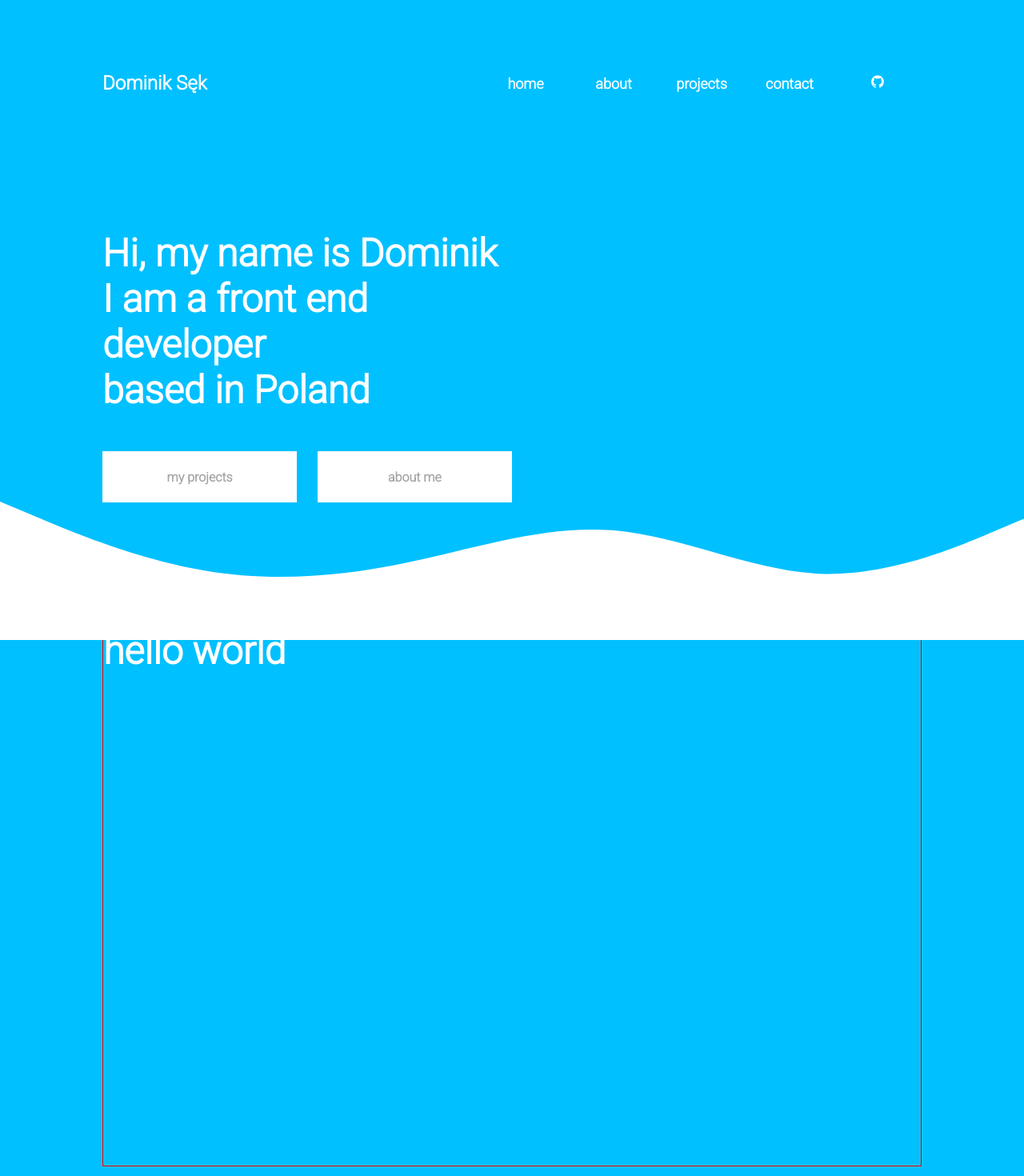
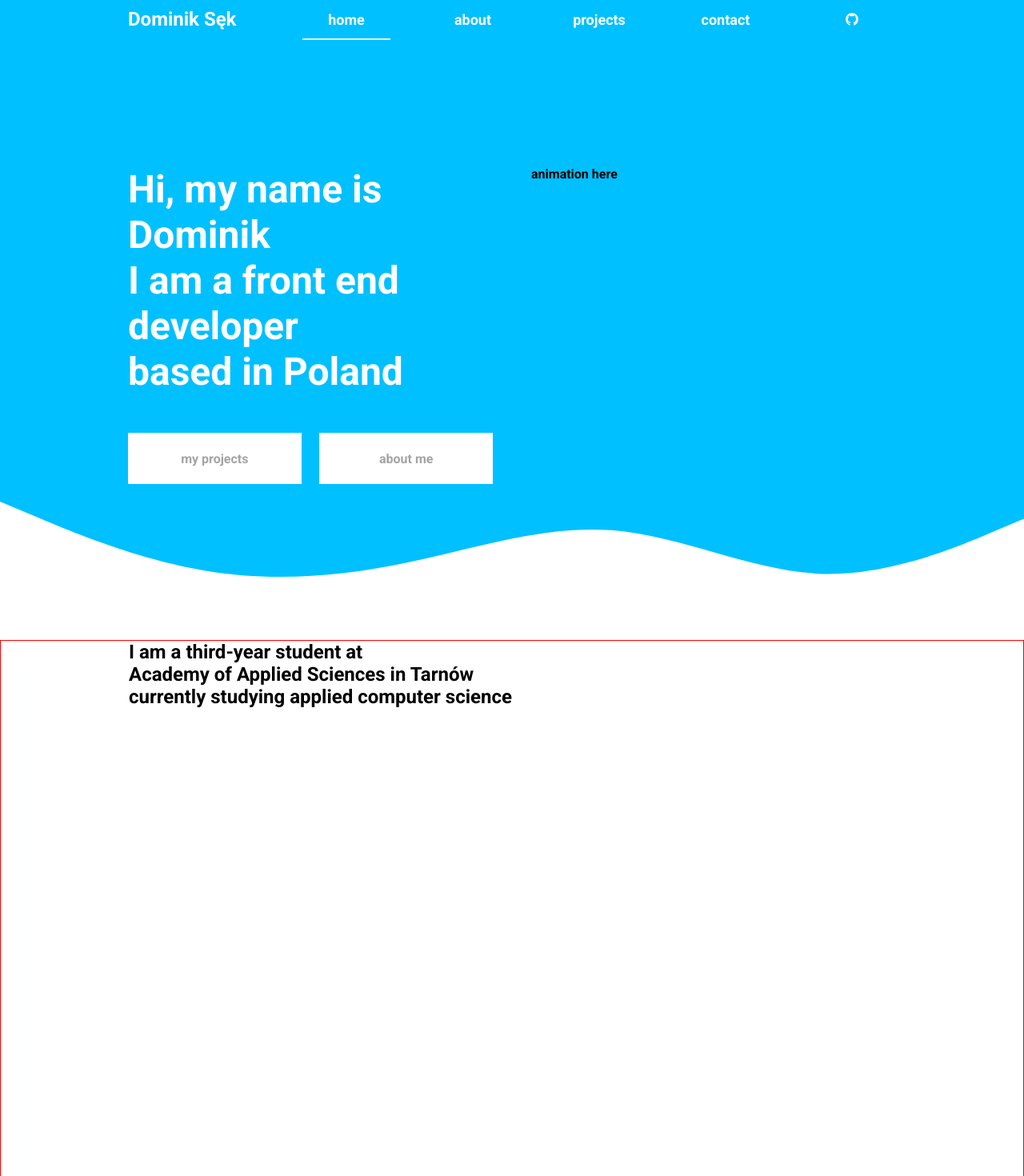
Before and after one commit to dominik-sek/portfolio_old, a React (Create React App) app: page / in a window 1280 px wide. Shown: the top 1470 px of the page at 80% size. Built offline with nearby package versions, Linux system fonts and the light colour scheme.

Commit message:
added all sections, sticky navbar, fixed some paddings

```diff
--- a/public/index.html
+++ b/public/index.html
@@ -29,7 +29,7 @@
 
     <link rel="preconnect" href="https://fonts.googleapis.com">
     <link rel="preconnect" href="https://fonts.gstatic.com" crossorigin>
-    <link href="https://fonts.googleapis.com/css2?family=Roboto:wght@300&display=swap" rel="stylesheet">
+    <link href="https://fonts.googleapis.com/css2?family=Roboto:wght@300;700&display=swap" rel="stylesheet">
 
     <title>Dominik Sęk | Portfolio</title>
   </head>
--- a/src/App.js
+++ b/src/App.js
@@ -2,20 +2,37 @@ import Navbar from 'Components/Navbar';
 import Section from 'Components/Section';
 import LandingPage from 'Components/LandingPage';
 import React, { useState, useEffect } from 'react';
-
+import styled from 'styled-components';
 
 function App() {
+
   return (
-    <>
-      <Navbar />
-      <LandingPage />
+    <Wrapper>
+          <Navbar />
 
-      <Section id="#home">
-        <h1> hello world</h1>
+      <LandingPage id="home"/>
+
+      <Section id="about">
+          <h2>I am a third-year student at<br />
+        Academy of Applied Sciences in Tarnów<br />
+        currently studying applied computer science</h2>
       </Section>
-    </>
+
+      <Section id="projects">
+          <h2>projects section</h2>
+      </Section>
+
+      <Section id="contact">
+          <h2>
+            contact section
+          </h2>
+      </Section>
+
+    </Wrapper>
   );
 }
+const Wrapper = styled.div`
 
+`
 
 export default App;
--- a/src/Components/LandingPage.js
+++ b/src/Components/LandingPage.js
@@ -1,21 +1,31 @@
 
 import styled from 'styled-components';
 import Wave from '../img/wave.svg'
-const LandingPage = () => {
+const LandingPage = (props) => {
     return (
-        <Body className='landing'>
+        <Body id={props.id} className='landing'>
+
 
             <section className='landing-content'>
-                <div className='title'>
+                <div className='left-intro'>
                     <h1>Hi, my name is Dominik<br/>
                         I am a front end developer<br/>
                         based in Poland</h1>
-                </div>
+
                 <div className='buttons'>
+
                     <ul>
                         <li><a href="#projects">my projects</a></li>
-                    <li><a href="about">about me</a></li>
+                        <li><a href="#about">about me</a></li>
                     </ul>
+
+                </div>
+
+                </div>
+
+
+                <div className='right-intro'>
+                    animation here
                 </div>
             </section>
 
@@ -27,19 +37,36 @@ const LandingPage = () => {
 }
 
 const Body = styled.main`
-    height: calc(100vh - 10rem);
+    height: calc(100vh - 4rem);
     display: flex;
     flex-direction: column;
+    justify-content: space-between;
+    background: var(--clr-primary);
+    position: relative;
+
+    &::before{
+        content:'';
+        width:0;
+        height:0;
+    }
+
     & .landing-content{
         flex:1;
-        margin-top:9rem;
+        display: flex;
+        padding:9rem 0 0 0;
+    }
+    & .right-intro{
+        width:50%;
+        margin-left: 5%;
+        justify-self: flex-end;
     }
 
-    & .title{
+    & .left-intro{
         width:50%;
-    }
+
             & .buttons{
-        width:50%;
+
+
             & ul{
                 margin-top: 3rem;
                 width:100%;
@@ -64,16 +91,18 @@ const Body = styled.main`
                 }
             }
         }
+    }
+
     & img {
         width: 100%;
+
     }
     & footer{
         display: flex;
-        justify-content: flex-end;
-        position:absolute;
+        position: absolute;
         bottom:0;
+        left:0;
         width:100%;
-        margin: 0 -10% 0 -10%;
     }
 `
 export default LandingPage;
--- a/src/Components/Navbar.js
+++ b/src/Components/Navbar.js
@@ -1,14 +1,65 @@
 import styled from 'styled-components';
 import {AiFillGithub} from 'react-icons/ai'
+import React, { useState, useEffect } from 'react';
+
 const Navbar = () => {
+    const [active, setActive] = useState([false, false, false, false, false]);
+
+    const toggleActive = (index) => {
+        let newActive = [false, false, false, false, false];
+        newActive[index] = true;
+        setActive(newActive);
+    }
+
+    useEffect(() => {
+        window.addEventListener("scroll", () => {
+
+          const home = document.querySelector("#home");
+          const about = document.querySelector("#about");
+          const projects = document.querySelector("#projects");
+          const contact = document.querySelector("#contact");
+
+          //this is just in case the user changes height
+          const homeOffset = home.offsetTop;
+          const aboutOffset = about.offsetTop;
+          const projectsOffset = projects.offsetTop;
+          const contactOffset = contact.offsetTop;
+
+        //   console.log(`home: ${homeOffset}, about: ${aboutOffset}, project: ${projectsOffset}, contact: ${contactOffset}`)
+          const currentScroll = window.scrollY;
+        //   console.log(`current scroll: ${currentScroll}`)
+
+          if (currentScroll >= homeOffset - 100 && currentScroll < aboutOffset - 100) {
+            toggleActive(0);
+          }
+          if (currentScroll >= aboutOffset - 100 && currentScroll < projectsOffset - 100) {
+            toggleActive(1);
+          }
+          if (currentScroll >= projectsOffset - 100 && currentScroll < contactOffset - 100) {
+            toggleActive(2);
+          }
+          if (currentScroll >= contactOffset - 100) {
+            toggleActive(3);
+          }
+
+        })}, []);
+
+
+    const scrollToTop = () =>{
+        document.documentElement.scrollTo({
+            top:0,
+            behavior: 'smooth'
+        })
+    }
+
     return(
         <Body>
             <ul>
             <li>Dominik Sęk</li>
-                <li><a href="#home">home</a></li>
-                <li><a href="#about">about</a></li>
-                <li><a href="#projects">projects</a></li>
-                <li><a href="#contact">contact</a></li>
+                <li><a className={active[0] ? 'active' : 'inactive'} onClick={scrollToTop} href="#home">home</a></li>
+                <li><a className={active[1] ? 'active' : 'inactive'} href="#about">about</a></li>
+                <li><a className={active[2] ? 'active' : 'inactive'} href="#projects">projects</a></li>
+                <li><a className={active[3] ? 'active' : 'inactive'} href="#contact">contact</a></li>
                 <li><a target="_blank" rel="noreferrer" href="https://github.com/gothic459"><AiFillGithub/></a></li>
             </ul>
         </Body>
@@ -16,22 +67,53 @@ const Navbar = () => {
 }
 
 const Body = styled.nav`
+    background-color: var(--clr-primary);
     height:4rem;
+    position: sticky;
+    top:0;
+    z-index:2;
+
+
     ul{
         display: flex;
         justify-content: flex-end;
         width:100%;
 
-        &> li{
+        & > li{
         color:white;
         height:3rem;
         width:6.875rem;
         font-size:1.125rem;
         display: flex;
         align-items: center;
-
+        position: relative;
+            &+li{
+                margin-left: 5%;
+            }
             &:not(:first-child){
                 justify-content: center;
+
+                &::after{
+                content:'';
+                opacity: 0;
+                box-shadow:0px 2px 0px white;
+                width:0;
+                height:1px;
+                position:absolute;
+                bottom:0;
+                left: 0;
+                transition:all 0.3s ease-in-out;
+
+                 }
+                 &:hover{
+                     & > a{
+                        color:'#A4A4A4';
+                     }
+                    &::after{
+                        width:100%;
+                        opacity: 1;
+                    }
+                }
             }
 
             &> a{
@@ -44,12 +126,19 @@ const Body = styled.nav`
                 font-size:1.5rem;
             }
 
+            & .active{
+                box-shadow:0px 2px 0px white;
+            }
+
+
         }
+
+
 
     }
 
     @media (min-width: 768px){
-        margin-top: 5rem;
+        /* padding-top: 5rem; */
     }
 
 `
--- a/src/Components/Section.js
+++ b/src/Components/Section.js
@@ -1,15 +1,43 @@
 import styled from 'styled-components';
-
+import Wave from '../img/wave-bottom.svg'
 const Section = (props) => {
     return (
         <Body style={props.style} id={props.id} >
             {props.children}
+
+            <footer>
+            {props.id ==="contact" ? <img src={Wave}/> : null}
+            </footer>
         </Body>
      );
 }
 const Body = styled.section`
-    height: calc(100vh - 8rem);
+    height: 96vh;
     border:1px solid red;
+    background: white;
+    display: flex;
+    flex-direction: column;
+    justify-content: space-between;
+    position:relative;
+    padding:0 10rem 0 10rem;
+    scroll-margin-top:4rem;
+
+    & * {
+        color:black;
+    }
+
+    & footer{
+        display: flex;
+        position: absolute;
+        bottom:0;
+        left:0;
+        width:100%;
+        & img {
+            width:100%;
+        }
+    }
+
+
 `
 
 export default Section;
--- a/src/index.css
+++ b/src/index.css
@@ -1,3 +1,7 @@
+html{
+  scroll-behavior: smooth;
+}
+
 * {
   margin: 0;
   padding:0;
@@ -5,17 +9,10 @@
   font-weight: bold;
 }
 
-html{
-  background: var(--clr-primary);
-  width:100%;
-  height:100%;
-}
-
 
 :root{
   --clr-primary: #01C0FF;
   --clr-secondary: #013c7a;
-
 }
 
 body {
@@ -26,14 +23,23 @@ body {
 
 }
 
-@media (min-width: 768px){
-  body{
-    margin:0 10% 0 10%;
-  }
 
-}
 
 h1{
   font-size: 3rem;
   color: white;
 }
+
+li > a {
+  width:100%;
+  height:100%;
+  display: flex;
+  justify-content: center;
+  align-items: center;
+}
+
+section,
+main,
+nav{
+  padding:0 10rem 0 10rem;
+}
```
Also changed, not shown: src/img/wave-bottom.svg (added), src/img/wave-navbar.svg (added). Lines whose indentation alone changed are shown as unchanged.
